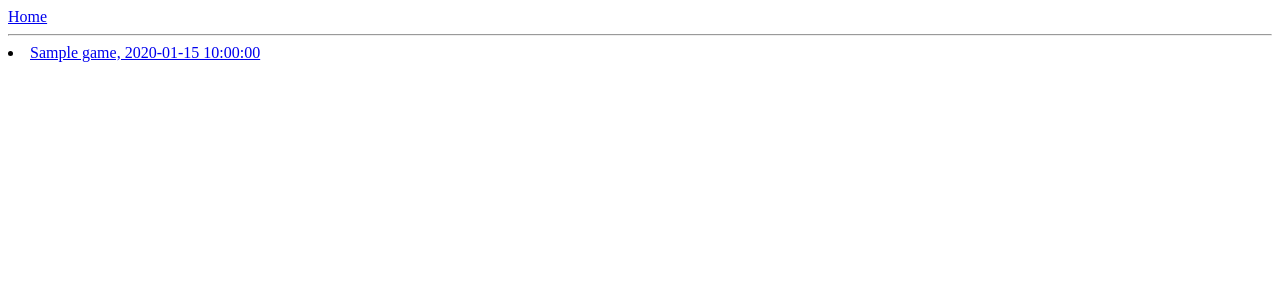
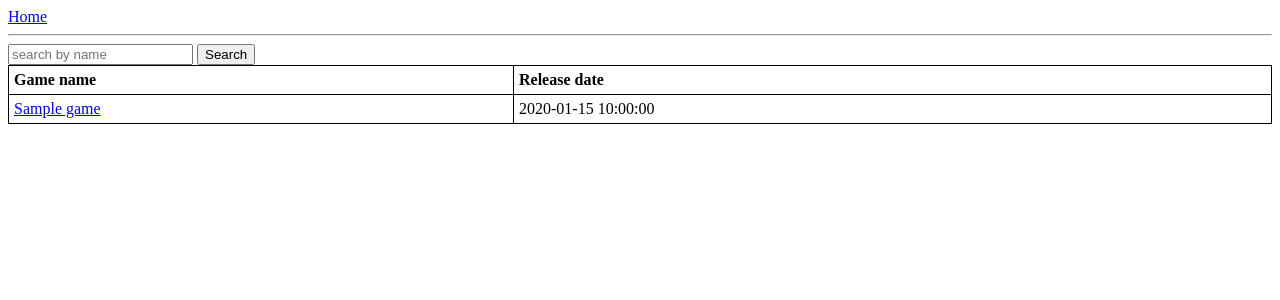
Before and after one commit to gulshan98125/Steam-search-and-recommendations, a Flask app: page /home in a window 1280 px wide. Shown: the top 300 px of the page. Run offline with Flask 2, Linux system fonts and the light colour scheme; a database or web service that is not in the repository returns one stand-in record (values such as "Sample title"); some libraries are stand-ins or nearby versions.

Commit message:
added simple search in home page

```diff
--- a/steam/routes.py
+++ b/steam/routes.py
@@ -1,5 +1,5 @@
 from steam import app
-from flask import render_template, request
+from flask import render_template, request, jsonify
 import json
 import ast
 from .constants import *
@@ -9,6 +9,7 @@ conn = psycopg2.connect(user = "postgres",password = "montyhanda",host = "127.0.
 cur = conn.cursor()
 
 @app.route('/home')
+@app.route('/')
 def home():
 	try:
 		cur.execute("SELECT name,release_date,appid FROM games WHERE appid IS NOT NULL ORDER BY positive_ratings DESC, name ASC limit 10")
@@ -42,7 +43,6 @@ def game_details():
 		variables = {}
 		cur.execute("SELECT detailed_description FROM games_description WHERE appid="+str(appid))
 		rows = cur.fetchall()
-		print("here1")
 		if len(rows)>0:
 			description = rows[0][0]
 		else:
@@ -55,7 +55,6 @@ def game_details():
 		else:
 			website = None
 			steam_page = None
-		print("here2")
 		cur.execute("SELECT pc_requirements,mac_requirements,linux_requirements FROM requirements WHERE appid="+str(appid))
 		rows = cur.fetchall()
 		if len(rows)>0:
@@ -78,7 +77,6 @@ def game_details():
 			windows_requirements = None
 			mac_requirements = None
 			linux_requirements = None
-		print("here3")
 		cur.execute("SELECT * FROM games WHERE appid="+str(appid))
 		rows = cur.fetchall()
 		if len(rows)>0:
@@ -112,7 +110,6 @@ def game_details():
 			variables["average_playtime"] =  None
 			variables["player_count"] =  None
 			variables["price"] = None
-		print("here4")
 		variables["description"] = description
 		variables["website"] = website
 		variables["steam_page"] = steam_page
@@ -175,3 +172,24 @@ def screenshots():
 	except Exception as e:
 		print(e)
 		return "EXCEPTION"
+
+@app.route('/search',methods=['POST'])
+def searchGame():
+	if request.method == 'POST':
+		string = request.form.get('string')
+		if string=="":
+			return json.dumps("")
+		string = string.lower() #to remove any caps problem
+		cur.execute("SELECT name,release_date,appid FROM games WHERE appid IS NOT NULL AND LOWER(name) LIKE '%"+ string +"%' ORDER BY positive_ratings DESC, name ASC limit 10")
+		rows = cur.fetchall()
+		games = []
+		if len(rows)>0:
+			for tup in rows:
+				D = {}
+				D["name"] = tup[0]
+				D["release_date"] = tup[1]
+				D["appid"] = tup[2]
+				games.append(D)
+		return json.dumps(games)
+	else:
+		return "Invalid Request"
--- a/steam/templates/base.html
+++ b/steam/templates/base.html
@@ -11,4 +11,5 @@
         <hr>
         {% block content %}{% endblock %}
     </body>
+    <script src="http://ajax.googleapis.com/ajax/libs/jquery/1.9.1/jquery.min.js"></script>
 </html>
--- a/steam/templates/home.html
+++ b/steam/templates/home.html
@@ -1,8 +1,55 @@
 {% extends "base.html" %}
 {% block content %}
-	{% if games %}
-		{% for gameObj in games %}
-			<li> <a href="/game_details?appid={{gameObj.appid}}"> {{gameObj.name}}, {{gameObj.release_date}} </a> </li>
-		{% endfor %}
-	{% endif %}
+	<style>
+	table, th, td {
+	  border: 1px solid black;
+	  border-collapse: collapse;
+	}
+	th, td {
+	  padding: 5px;
+	  text-align: left;
+	}
+	</style>
+	  <input type="text" id="searchBar" name="fname" placeholder="search by name">
+	  <Button id="searchButton" onclick="search()"> Search </Button> <br>
+	<div id="table">
+		<table style="width:100%">
+			  <tr>
+			    <th>Game name</th>
+			    <th>Release date</th>
+			  </tr>
+			  {% if games %}
+			  	{% for gameObj in games %}
+			  		<tr>
+			  		  <td><a href="/game_details?appid={{gameObj.appid}}">{{gameObj.name}}</a></td>
+			  		  <td>{{gameObj.release_date}}</td>
+			  		</tr>
+			  		<!-- <li> <a href="/game_details?appid={{gameObj.appid}}"> {{gameObj.name}}, {{gameObj.release_date}} </a> </li> -->
+			  	{% endfor %}
+			  {% endif %}
+		</table>
+	</div>
+
+	<script type="text/javascript">
+
+		function search(){
+			$.post("/search",
+			 {
+			   string: $("#searchBar").val()
+			 },
+			 function(data, status){
+			 	var obj = JSON.parse(data);
+			 	var newtable = "<table style=\"width:100%\"> <tr> <th>Game name</th> <th>Release date</th> </tr>";
+			 	for(let i=0;i<obj.length;i++){
+			 		let s = "<tr><td>";
+			 		s += obj[i]['name'] +"</td><td>"
+			 		s += obj[i]['release_date']+"</td></tr>"
+			 		newtable+=s;
+			 	}
+			 	document.getElementById("table").innerHTML = newtable;
+			 	console.log(newtable);
+			 });
+		}
+
+	</script>
 {% endblock %}
--- a/steam/templates/reviews.html
+++ b/steam/templates/reviews.html
@@ -10,8 +10,8 @@
 	  text-align: left;
 	}
 	</style>
-	<button onclick="prev()">previous</button>
-	<button onclick="next()">next</button>
+	<button onclick="prev()">previous page</button>
+	<button onclick="next()">next page</button>
 	<table style="width:100%">
 		  <tr>
 		    <th>User Name</th>
@@ -43,7 +43,7 @@
 		}
 		var pageNum = getUrlVars()["page_num"];
 		function prev(){
-			if(pageNum>0){
+			if(pageNum>1){
 				pageNum--;
 				location.href = "/reviews?appid={{appid}}&page_num="+pageNum;
 			}
```
